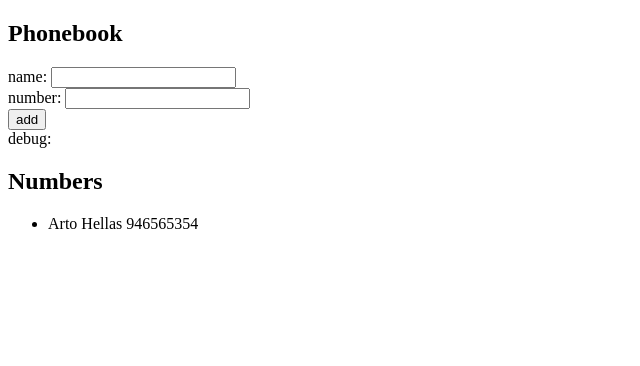
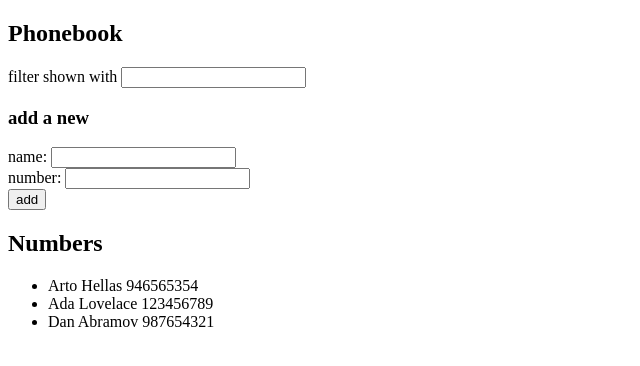
Before and after one commit to Ramzin007/fullstackopen, a React (Vite) app in the folder part2/phonebook/: page / in a window 1280 px wide. Shown: the top 366 px of the page, without its empty margins (0-640 px from the left). Built offline with nearby package versions, Linux system fonts and the light colour scheme.

Commit message:
2.9 complete

```diff
--- a/part2/phonebook/src/App.jsx
+++ b/part2/phonebook/src/App.jsx
@@ -2,11 +2,14 @@ import { useState } from 'react'
 
 const App = () => {
   const [persons, setPersons] = useState([
-    { name: 'Arto Hellas', number: '946565354' }
+    { name: 'Arto Hellas', number: '946565354' },
+    { name: 'Ada Lovelace', number: '123456789' },
+    { name: 'Dan Abramov', number: '987654321' }
   ])
 
   const [newName, setNewName] = useState('')
   const [newNumber, setNewNumber] = useState('')
+  const [filter, setFilter] = useState('')
 
   const addPerson = (event) => {
     event.preventDefault()
@@ -30,16 +33,30 @@ const App = () => {
     setNewNumber('')
   }
 
+  const personsToShow = persons.filter(person =>
+    person.name.toLowerCase().includes(filter.toLowerCase())
+  )
+
   return (
     <div>
       <h2>Phonebook</h2>
+
+      <div>
+        filter shown with{' '}
+        <input
+          value={filter}
+          onChange={(e) => setFilter(e.target.value)}
+        />
+      </div>
+
+      <h3>add a new</h3>
 
       <form onSubmit={addPerson}>
         <div>
           name:{' '}
           <input
             value={newName}
-            onChange={(event) => setNewName(event.target.value)}
+            onChange={(e) => setNewName(e.target.value)}
           />
         </div>
 
@@ -47,21 +64,17 @@ const App = () => {
           number:{' '}
           <input
             value={newNumber}
-            onChange={(event) => setNewNumber(event.target.value)}
+            onChange={(e) => setNewNumber(e.target.value)}
           />
         </div>
 
-        <div>
-          <button type="submit">add</button>
-        </div>
+        <button type="submit">add</button>
       </form>
-
-      <div>debug: {newName} {newNumber}</div>
 
       <h2>Numbers</h2>
 
       <ul>
-        {persons.map(person =>
+        {personsToShow.map(person =>
           <li key={person.name}>
             {person.name} {person.number}
           </li>
```
